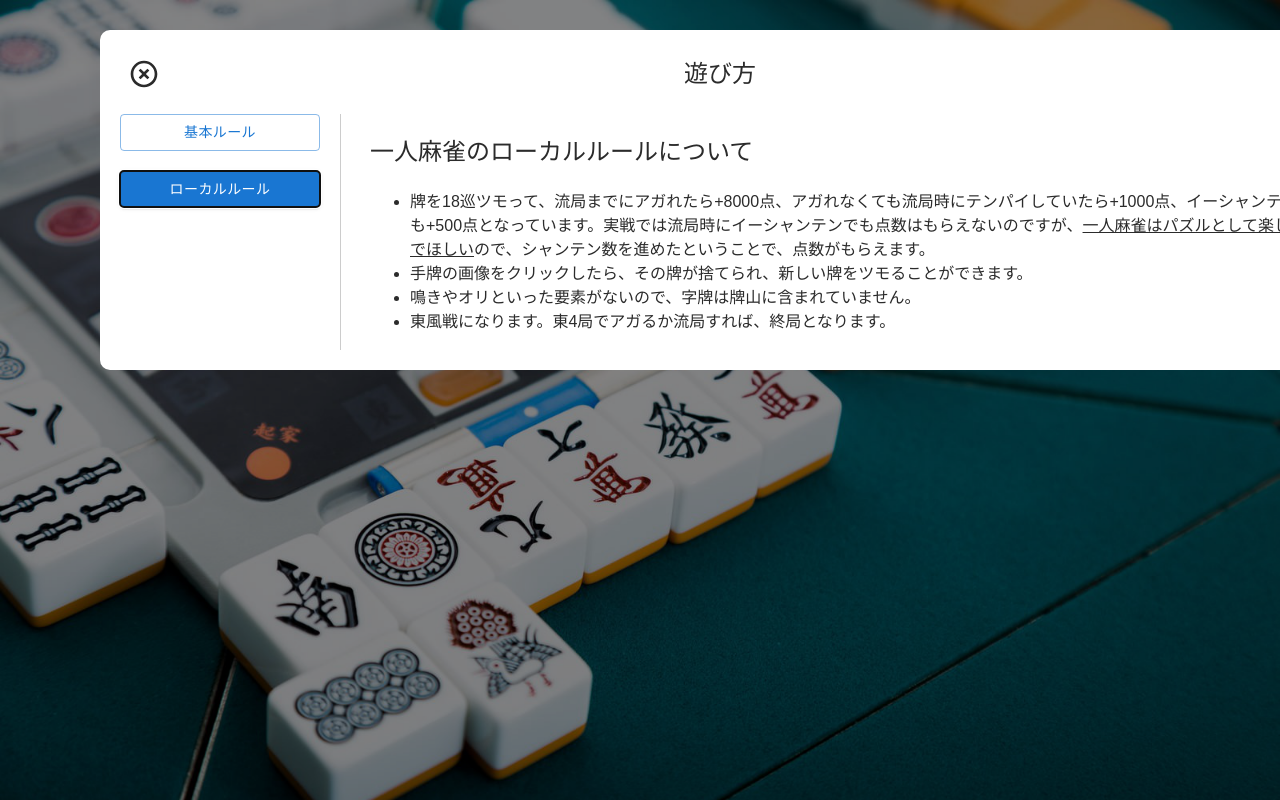
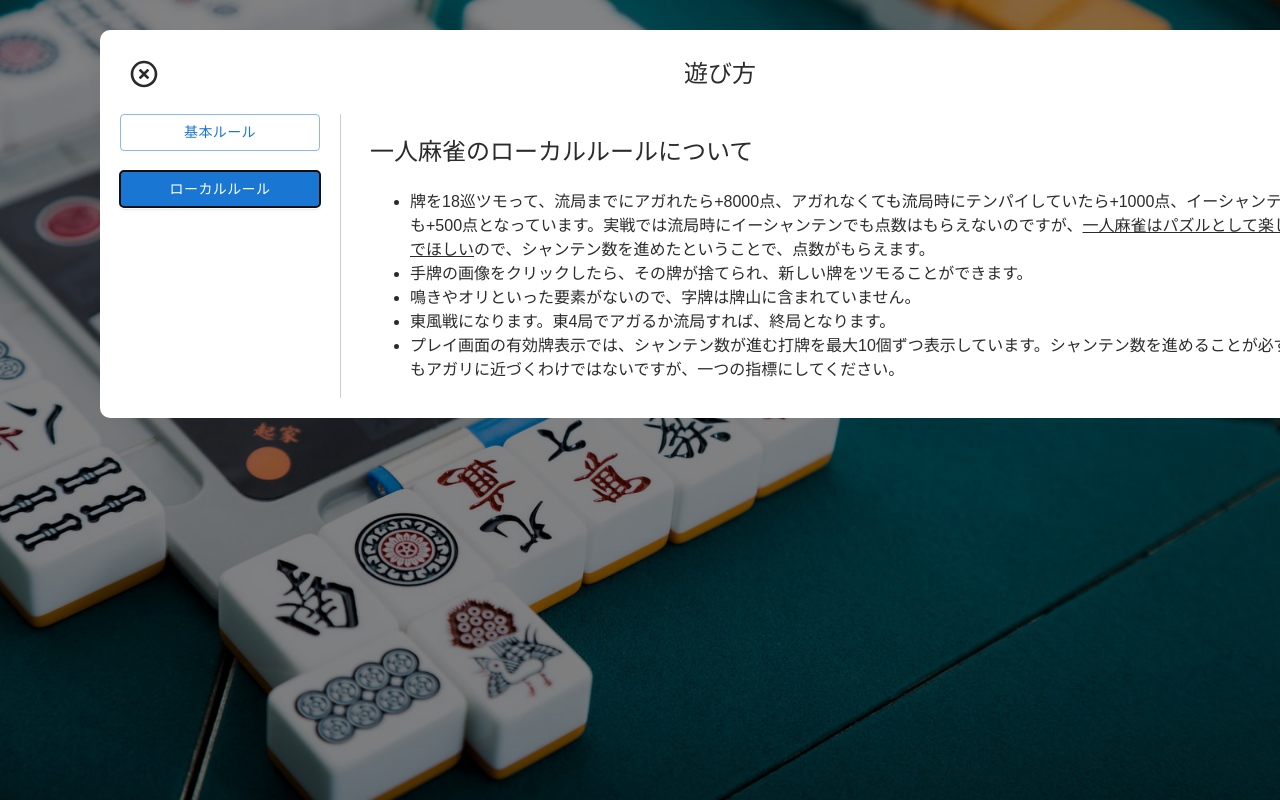
Before and after one commit to ut-code/hitori-mahjong, a React (Vite) app: page /tutorial in a window 1280 px wide. Both pictures are taken after a click on the button "ローカルルール". Built offline with nearby package versions, Linux system fonts and the light colour scheme.

Commit message:
add tutorial of valid tiles

```diff
--- a/src/pages/Tutorial/LocalRules.tsx
+++ b/src/pages/Tutorial/LocalRules.tsx
@@ -16,6 +16,9 @@ export default function LocalRules() {
 					鳴きやオリといった要素がないので、字牌は牌山に含まれていません。
 				</li>
 				<li>東風戦になります。東4局でアガるか流局すれば、終局となります。</li>
+				<li>
+					プレイ画面の有効牌表示では、シャンテン数が進む打牌を最大10個ずつ表示しています。シャンテン数を進めることが必ずしもアガリに近づくわけではないですが、一つの指標にしてください。
+				</li>
 			</ul>
 		</>
 	);
```
